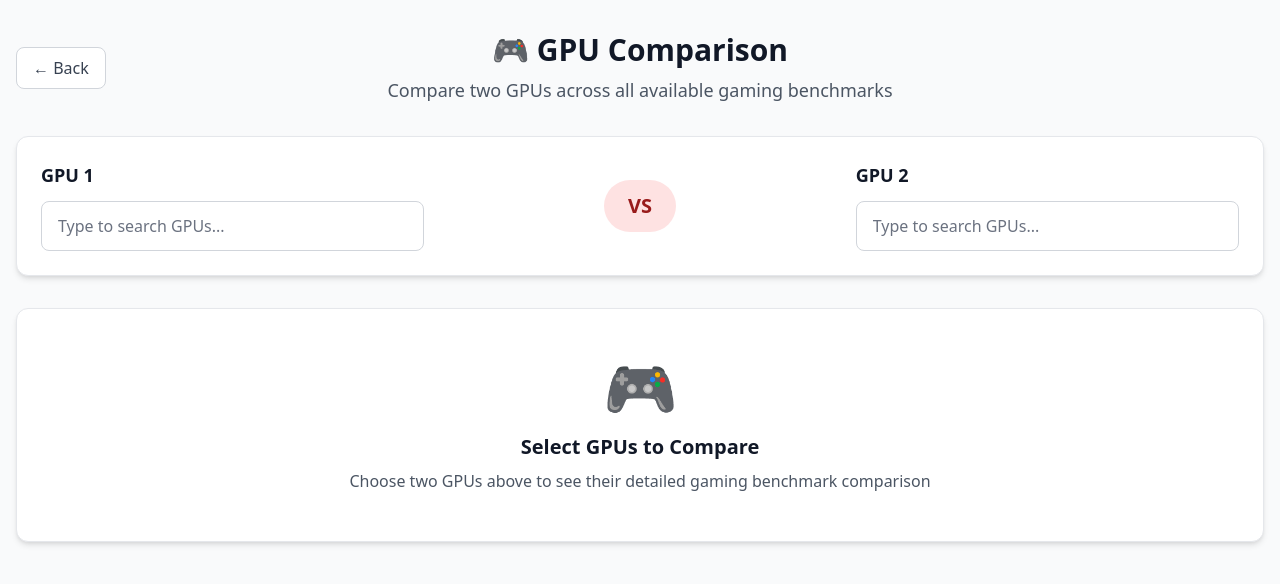
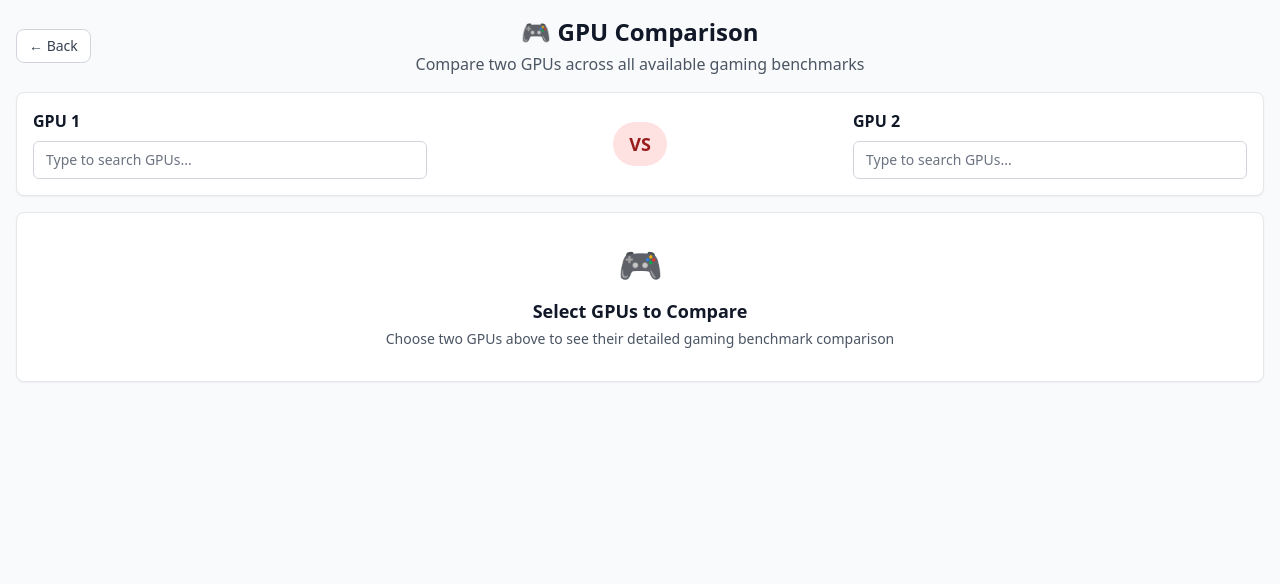
Before and after one commit to stemcreations/techBenchmarkHub, a Flask app: page /gpu-comparison in a window 1280 px wide. Shown: the top 584 px of the page. Run offline with Flask 3, Linux system fonts and the light colour scheme; data comes from the database, SQL or seed files in the repository; some libraries are stand-ins or nearby versions.

Commit message:
madie pages more compact

```diff
--- a/templates/gpu_comparison.html
+++ b/templates/gpu_comparison.html
@@ -19,59 +19,59 @@
     </script>
 </head>
 <body class="bg-gray-50 min-h-screen">
-    <div class="max-w-7xl mx-auto px-4 py-8">
-        <div class="text-center mb-8 relative">
-            <a href="/" class="absolute left-0 top-1/2 transform -translate-y-1/2 bg-white hover:bg-gray-50 text-gray-700 px-4 py-2 rounded-lg border border-gray-300 hover:border-gray-400 transition-colors duration-200 flex items-center gap-2">
+    <div class="max-w-7xl mx-auto px-4 py-4">
+        <div class="text-center mb-4 relative">
+            <a href="/" class="absolute left-0 top-1/2 transform -translate-y-1/2 bg-white hover:bg-gray-50 text-gray-700 px-3 py-1.5 rounded-lg border border-gray-300 hover:border-gray-400 transition-colors duration-200 flex items-center gap-2 text-sm">
                 ← Back
             </a>
-            <h1 class="text-3xl font-bold text-gray-900 mb-2">🎮 GPU Comparison</h1>
-            <p class="text-lg text-gray-600">Compare two GPUs across all available gaming benchmarks</p>
+            <h1 class="text-2xl font-bold text-gray-900 mb-1">🎮 GPU Comparison</h1>
+            <p class="text-base text-gray-600">Compare two GPUs across all available gaming benchmarks</p>
         </div>
 
-        <div class="bg-white rounded-xl shadow-md p-6 mb-8 border border-gray-200">
-            <div class="grid grid-cols-1 md:grid-cols-3 gap-6 items-center">
-                <div class="space-y-3">
-                    <h3 class="text-lg font-semibold text-gray-900">GPU 1</h3>
+        <div class="bg-white rounded-lg shadow-sm p-4 mb-4 border border-gray-200">
+            <div class="grid grid-cols-1 md:grid-cols-3 gap-4 items-center">
+                <div class="space-y-2">
+                    <h3 class="text-base font-semibold text-gray-900">GPU 1</h3>
                     <div class="relative">
-                        <input type="text" id="gpu1-input" class="w-full px-4 py-3 border border-gray-300 rounded-lg focus:ring-2 focus:ring-red-500 focus:border-transparent bg-white text-gray-900 placeholder-gray-500" placeholder="Type to search GPUs..." readonly>
-                        <div id="gpu1-list" class="absolute z-50 w-full mt-1 bg-white border border-gray-300 rounded-lg shadow-lg max-h-60 overflow-y-auto hidden"></div>
+                        <input type="text" id="gpu1-input" class="w-full px-3 py-2 border border-gray-300 rounded-md focus:ring-2 focus:ring-red-500 focus:border-transparent bg-white text-gray-900 placeholder-gray-500 text-sm" placeholder="Type to search GPUs..." readonly>
+                        <div id="gpu1-list" class="absolute z-50 w-full mt-1 bg-white border border-gray-300 rounded-md shadow-lg max-h-48 overflow-y-auto hidden"></div>
                     </div>
                 </div>
 
                 <div class="text-center">
-                    <div class="bg-red-100 text-red-800 font-bold text-xl px-6 py-3 rounded-full inline-block">VS</div>
+                    <div class="bg-red-100 text-red-800 font-bold text-lg px-4 py-2 rounded-full inline-block">VS</div>
                 </div>
 
-                <div class="space-y-3">
-                    <h3 class="text-lg font-semibold text-gray-900">GPU 2</h3>
+                <div class="space-y-2">
+                    <h3 class="text-base font-semibold text-gray-900">GPU 2</h3>
                     <div class="relative">
-                        <input type="text" id="gpu2-input" class="w-full px-4 py-3 border border-gray-300 rounded-lg focus:ring-2 focus:ring-orange-500 focus:border-transparent bg-white text-gray-900 placeholder-gray-500" placeholder="Type to search GPUs..." readonly>
-                        <div id="gpu2-list" class="absolute z-50 w-full mt-1 bg-white border border-gray-300 rounded-lg shadow-lg max-h-60 overflow-y-auto hidden"></div>
+                        <input type="text" id="gpu2-input" class="w-full px-3 py-2 border border-gray-300 rounded-md focus:ring-2 focus:ring-orange-500 focus:border-transparent bg-white text-gray-900 placeholder-gray-500 text-sm" placeholder="Type to search GPUs..." readonly>
+                        <div id="gpu2-list" class="absolute z-50 w-full mt-1 bg-white border border-gray-300 rounded-md shadow-lg max-h-48 overflow-y-auto hidden"></div>
                     </div>
                 </div>
             </div>
         </div>
 
-        <div class="space-y-6">
-            <div id="no-selection" class="bg-white rounded-xl shadow-md p-12 text-center border border-gray-200">
-                <div class="text-gray-400 text-6xl mb-4">🎮</div>
-                <h3 class="text-xl font-semibold text-gray-900 mb-2">Select GPUs to Compare</h3>
-                <p class="text-gray-600">Choose two GPUs above to see their detailed gaming benchmark comparison</p>
+        <div class="space-y-4">
+            <div id="no-selection" class="bg-white rounded-lg shadow-sm p-8 text-center border border-gray-200">
+                <div class="text-gray-400 text-4xl mb-3">🎮</div>
+                <h3 class="text-lg font-semibold text-gray-900 mb-1">Select GPUs to Compare</h3>
+                <p class="text-sm text-gray-600">Choose two GPUs above to see their detailed gaming benchmark comparison</p>
             </div>
 
             <div id="comparison-results" style="display: none;">
-                <div class="bg-white rounded-xl shadow-md p-6 mb-6 border border-gray-200">
-                    <div class="grid grid-cols-1 md:grid-cols-2 gap-6">
-                        <div class="text-center p-4 bg-red-50 rounded-lg border border-red-200" id="gpu1-info">
-                            <h2 class="text-xl font-bold text-red-900 mb-2" id="gpu1-name">-</h2>
+                <div class="bg-white rounded-lg shadow-sm p-4 mb-4 border border-gray-200">
+                    <div class="grid grid-cols-1 md:grid-cols-2 gap-4">
+                        <div class="text-center p-3 bg-red-50 rounded-md border border-red-200" id="gpu1-info">
+                            <h2 class="text-lg font-bold text-red-900 mb-1" id="gpu1-name">-</h2>
                         </div>
-                        <div class="text-center p-4 bg-orange-50 rounded-lg border border-orange-200" id="gpu2-info">
-                            <h2 class="text-xl font-bold text-orange-900 mb-2" id="gpu2-name">-</h2>
+                        <div class="text-center p-3 bg-orange-50 rounded-md border border-orange-200" id="gpu2-info">
+                            <h2 class="text-lg font-bold text-orange-900 mb-1" id="gpu2-name">-</h2>
                         </div>
                     </div>
                 </div>
 
-                <div id="benchmark-groups" class="space-y-6"></div>
+                <div id="benchmark-groups" class="space-y-4"></div>
             </div>
         </div>
     </div>
@@ -188,7 +188,7 @@
 
             items.slice(0, 20).forEach((item, index) => { // Limit to 20 results
                 const div = document.createElement('div');
-                div.className = 'px-4 py-3 cursor-pointer text-gray-900 hover:bg-red-50 hover:text-red-900 transition-colors duration-150 border-b border-gray-100 last:border-b-0';
+                div.className = 'px-3 py-2 cursor-pointer text-gray-900 hover:bg-red-50 hover:text-red-900 transition-colors duration-150 border-b border-gray-100 last:border-b-0 text-sm';
                 div.textContent = item.name;
                 div.addEventListener('click', () => {
                     selectItem(input, item, onSelect, id);
@@ -441,15 +441,15 @@
 
         function createBenchmarkGroup(groupTitle, benchmarks, gpu1Results, gpu2Results) {
             const groupDiv = document.createElement('div');
-            groupDiv.className = 'bg-white rounded-xl shadow-md overflow-hidden border border-gray-200';
+            groupDiv.className = 'bg-white rounded-lg shadow-sm overflow-hidden border border-gray-200';
 
             const titleDiv = document.createElement('div');
-            titleDiv.className = 'bg-gray-800 text-white px-6 py-4 font-semibold text-lg';
+            titleDiv.className = 'bg-gray-800 text-white px-4 py-2 font-semibold text-base';
             titleDiv.textContent = groupTitle;
             groupDiv.appendChild(titleDiv);
 
             const contentDiv = document.createElement('div');
-            contentDiv.className = 'divide-y divide-gray-200';
+            contentDiv.className = 'divide-y divide-gray-100';
 
             benchmarks.forEach(benchmarkName => {
                 const benchmarkDiv = createBenchmarkItem(benchmarkName, gpu1Results, gpu2Results);
@@ -462,18 +462,18 @@
 
         function createBenchmarkItem(benchmarkName, gpu1Results, gpu2Results) {
             const itemDiv = document.createElement('div');
-            itemDiv.className = 'p-6';
+            itemDiv.className = 'p-4';
 
             // Benchmark name
             const nameDiv = document.createElement('div');
-            nameDiv.className = 'text-lg font-medium text-gray-900 mb-4';
+            nameDiv.className = 'text-base font-medium text-gray-900 mb-3';
             const benchmarkInfo = gpu1Results[benchmarkName] || gpu2Results[benchmarkName];
             nameDiv.textContent = benchmarkName;
             itemDiv.appendChild(nameDiv);
 
             // Results container
             const resultsDiv = document.createElement('div');
-            resultsDiv.className = 'grid grid-cols-1 md:grid-cols-2 gap-4';
+            resultsDiv.className = 'grid grid-cols-1 md:grid-cols-2 gap-3';
 
             // GPU 1 result
             const gpu1ResultDiv = createGPUResult(gpu1Results[benchmarkName], gpu2Results[benchmarkName], true);
@@ -489,7 +489,7 @@
 
         function createGPUResult(currentResult, otherResult, isFirst) {
             const resultDiv = document.createElement('div');
-            resultDiv.className = `p-4 rounded-lg border-2 ${isFirst ? 'bg-red-50 border-red-200' : 'bg-orange-50 border-orange-200'}`;
+            resultDiv.className = `p-3 rounded-md border ${isFirst ? 'bg-red-50 border-red-200' : 'bg-orange-50 border-orange-200'}`;
 
             if (currentResult) {
                 // Calculate max score for proportional bars (compare with other result)
@@ -502,7 +502,7 @@
 
                 // Average FPS Label (above bars)
                 const avgFpsLabel = document.createElement('div');
-                avgFpsLabel.className = `text-sm font-medium ${isFirst ? 'text-red-700' : 'text-orange-700'} mb-1`;
+                avgFpsLabel.className = `text-xs font-medium ${isFirst ? 'text-red-700' : 'text-orange-700'} mb-1`;
                 avgFpsLabel.textContent = 'Average FPS';
                 resultDiv.appendChild(avgFpsLabel);
 
@@ -511,11 +511,11 @@
                 avgFpsContainer.className = 'relative';
 
                 const avgFpsBackground = document.createElement('div');
-                avgFpsBackground.className = 'w-full h-8 bg-gray-200 rounded-t-md';
+                avgFpsBackground.className = 'w-full h-6 bg-gray-200 rounded-t-md';
                 avgFpsContainer.appendChild(avgFpsBackground);
 
                 const avgFpsDiv = document.createElement('div');
-                avgFpsDiv.className = `absolute top-0 left-0 h-8 ${isFirst ? 'bg-red-500' : 'bg-orange-500'} rounded-t-md flex items-center justify-end pr-2 text-white font-semibold text-sm transition-all duration-300`;
+                avgFpsDiv.className = `absolute top-0 left-0 h-6 ${isFirst ? 'bg-red-500' : 'bg-orange-500'} rounded-t-md flex items-center justify-end pr-2 text-white font-semibold text-xs transition-all duration-300`;
                 avgFpsDiv.textContent = currentResult.score.toFixed(1);
                 const avgFpsWidth = Math.max((currentResult.score / maxScore) * 100, 20);
                 avgFpsDiv.style.width = `${avgFpsWidth}%`;
@@ -529,11 +529,11 @@
                     lowFpsContainer.className = 'relative';
 
                     const lowFpsBackground = document.createElement('div');
-                    lowFpsBackground.className = 'w-full h-8 bg-gray-200 rounded-b-md';
+                    lowFpsBackground.className = 'w-full h-6 bg-gray-200 rounded-b-md';
                     lowFpsContainer.appendChild(lowFpsBackground);
 
                     const lowFpsDiv = document.createElement('div');
-                    lowFpsDiv.className = `absolute top-0 left-0 h-8 ${isFirst ? 'bg-red-400' : 'bg-orange-400'} rounded-b-md flex items-center justify-end pr-2 text-white font-semibold text-sm transition-all duration-300`;
+                    lowFpsDiv.className = `absolute top-0 left-0 h-6 ${isFirst ? 'bg-red-400' : 'bg-orange-400'} rounded-b-md flex items-center justify-end pr-2 text-white font-semibold text-xs transition-all duration-300`;
                     lowFpsDiv.textContent = currentResult.score_1_percent_low.toFixed(1);
                     const lowFpsWidth = Math.max((currentResult.score_1_percent_low / maxScore) * 100, 18);
                     lowFpsDiv.style.width = `${lowFpsWidth}%`;
@@ -543,17 +543,17 @@
 
                     // 1% Low FPS Label (below bars)
                     const lowFpsLabel = document.createElement('div');
-                    lowFpsLabel.className = `text-sm font-medium ${isFirst ? 'text-red-700' : 'text-orange-700'} mt-1 mb-4`;
+                    lowFpsLabel.className = `text-xs font-medium ${isFirst ? 'text-red-700' : 'text-orange-700'} mt-1 mb-3`;
                     lowFpsLabel.textContent = '1% Low FPS';
                     resultDiv.appendChild(lowFpsLabel);
                 } else {
                     // If no 1% low data, round the bottom of the average FPS bar
-                    avgFpsBackground.className = 'w-full h-8 bg-gray-200 rounded-md';
-                    avgFpsDiv.className = `absolute top-0 left-0 h-8 ${isFirst ? 'bg-red-500' : 'bg-orange-500'} rounded-md flex items-center justify-end pr-2 text-white font-semibold text-sm transition-all duration-300`;
+                    avgFpsBackground.className = 'w-full h-6 bg-gray-200 rounded-md';
+                    avgFpsDiv.className = `absolute top-0 left-0 h-6 ${isFirst ? 'bg-red-500' : 'bg-orange-500'} rounded-md flex items-center justify-end pr-2 text-white font-semibold text-xs transition-all duration-300`;
 
                     // Add spacing
                     const spacer = document.createElement('div');
-                    spacer.className = 'mb-4';
+                    spacer.className = 'mb-3';
                     resultDiv.appendChild(spacer);
                 }
 
@@ -562,7 +562,7 @@
                     const increase = calculatePerformanceIncrease(currentResult.score, otherResult.score);
                     if (increase.percentage > 0) {
                         const indicatorDiv = document.createElement('div');
-                        indicatorDiv.className = 'space-y-1';
+                        indicatorDiv.className = 'space-y-0.5';
 
                         const textDiv = document.createElement('div');
                         textDiv.className = 'text-xs font-semibold text-emerald-600';
@@ -570,7 +570,7 @@
                         indicatorDiv.appendChild(textDiv);
 
                         const barDiv = document.createElement('div');
-                        barDiv.className = 'w-full h-2 bg-gray-200 rounded-full overflow-hidden';
+                        barDiv.className = 'w-full h-1.5 bg-gray-200 rounded-full overflow-hidden';
 
                         const fillDiv = document.createElement('div');
                         fillDiv.className = 'h-full bg-emerald-500 rounded-full transition-all duration-500';
```
Also changed, not shown: templates/cpu_comparison.html (+44 -44 lines).
